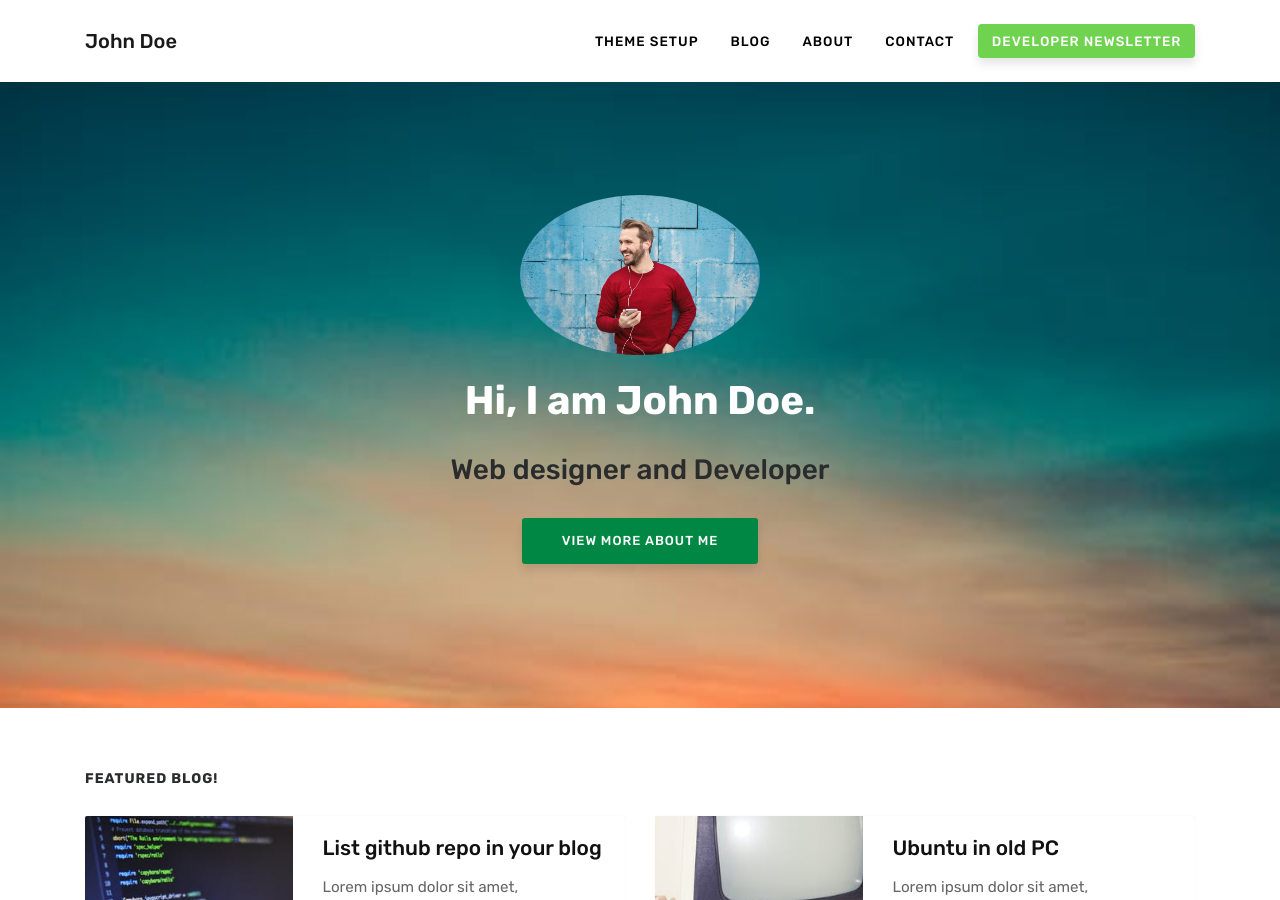
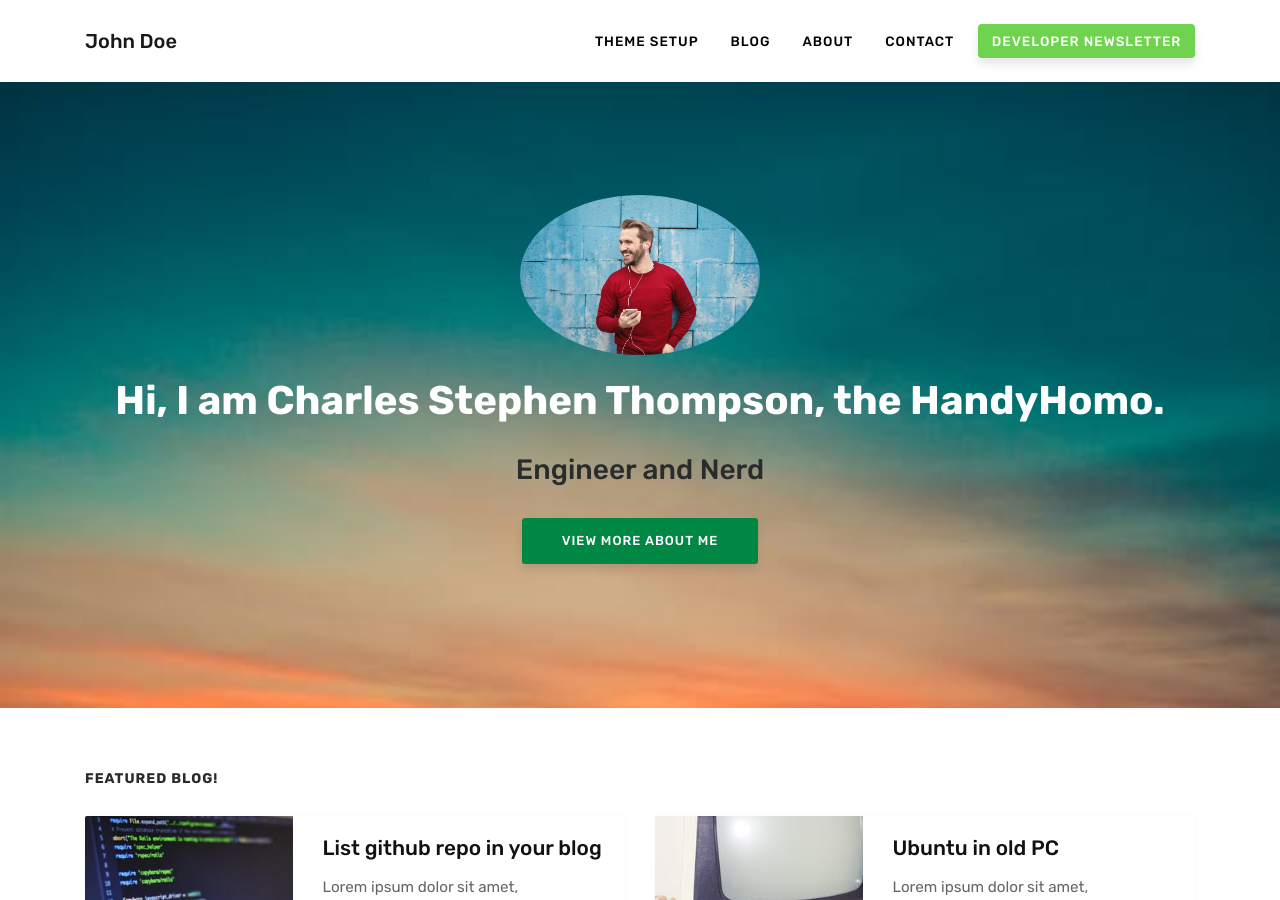
Before and after one commit to charlestephen/handyhomo, a Jekyll site: the page built from index.html, in a window 1280 px wide and 900 px high. Built offline with Jekyll 4.4.1, drawn with Linux system fonts in a browser that asks for light colours; nearby versions of some CDN libraries; the list of posts is cut into pages by our own code.

Commit message:
more light edits

```diff
--- a/about.html
+++ b/about.html
@@ -5,5 +5,5 @@ title: About
 
 <img src="/assets/images/john.jpg" alt="A picture of Charles.">
   <br><br>
-  <h1>Hi, I am <span>the HandyHomo.</span></h1>
+  <h1>Hi, I am <span>Charles Stephen Thompson, the HandyHomo.</span></h1>
 <p><span style="font-size:20pt;">Engineer and Nerd</span></p>
--- a/index.html
+++ b/index.html
@@ -12,9 +12,9 @@ title: Home
         <img src="/assets/images/john.jpg" style="border-radius: 50%"
              height="90px" width="240px" alt="A picture of author.">
         <br><br>
-        <h1 style="color:white">Hi, I am <span>John Doe.</span></h1>
+        <h1 style="color:white">Hi, I am <span>Charles Stephen Thompson, the HandyHomo.</span></h1>
         <br>
-        <h3> Web designer and Developer</h3>
+        <h3> Engineer and Nerd</h3>
         <br>
         <a href="/about/" class="btn" style="color:white">View More about me</a>
     </center>
```
